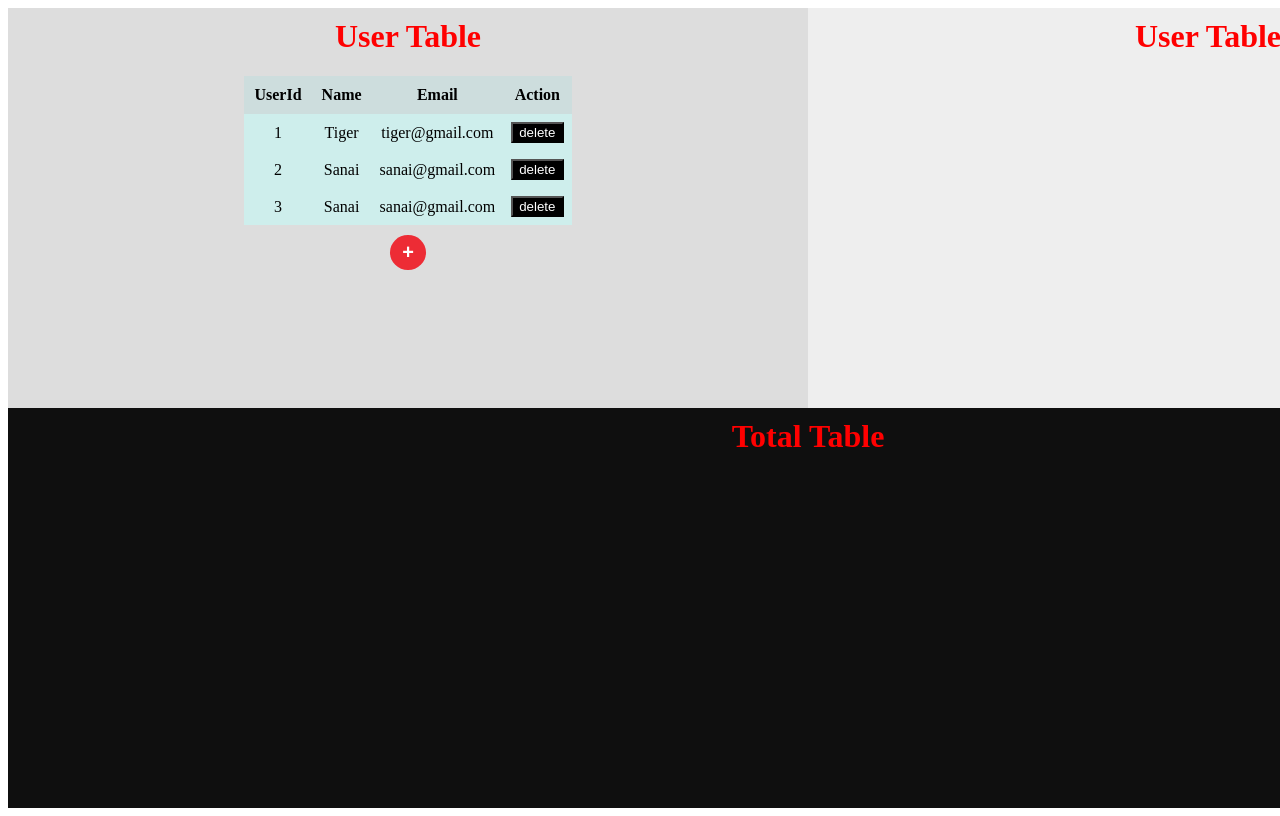
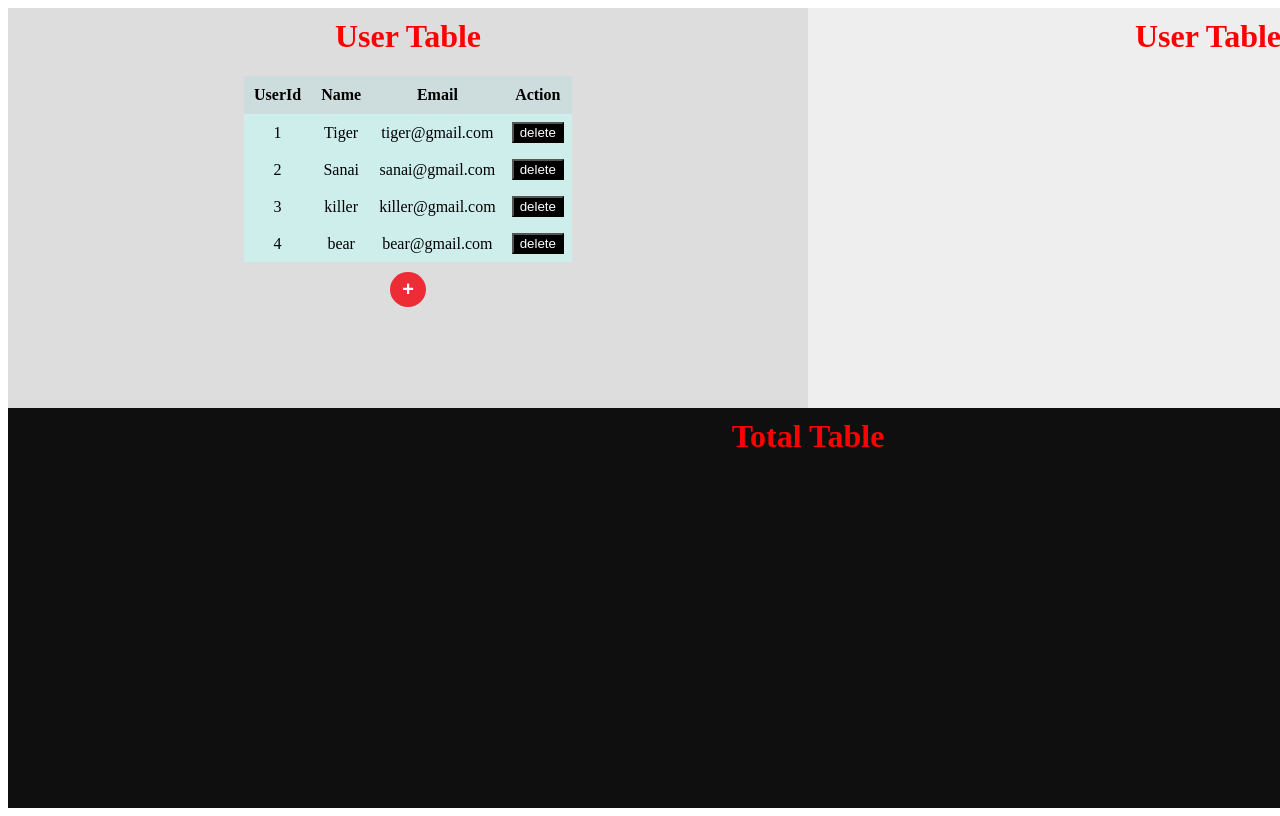
Before and after one commit to tiger1028/hello-git, a React (Vite) app: page / in a window 1280 px wide. Shown: the top 816 px of the page. Built offline with nearby package versions, Linux system fonts and the light colour scheme.

Commit message:
updated_final

```diff
--- a/src/consts/UserInfoType.ts
+++ b/src/consts/UserInfoType.ts
@@ -12,6 +12,9 @@ export const INITIAL_INFO: UserInfoType[] = [
     userId: 2, name: "Sanai", email: "sanai@gmail.com"
   },
   {
-    userId: 3, name: "Sanai", email: "sanai@gmail.com"
+    userId: 3, name: "killer", email: "killer@gmail.com"
+  },
+  {
+    userId: 4, name: "bear", email: "bear@gmail.com"
   },
 ]
```
